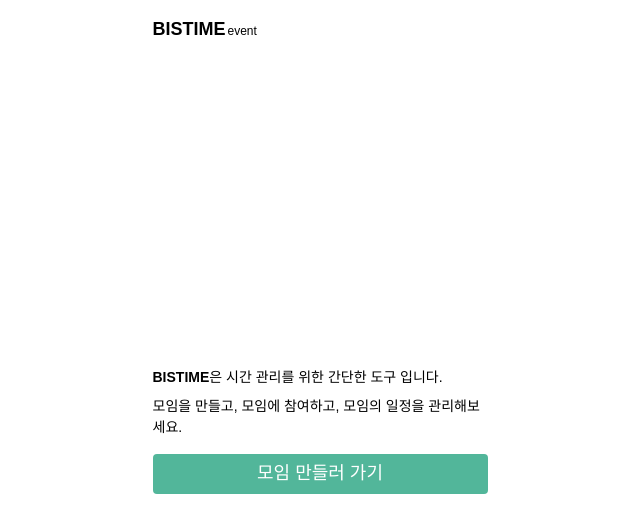
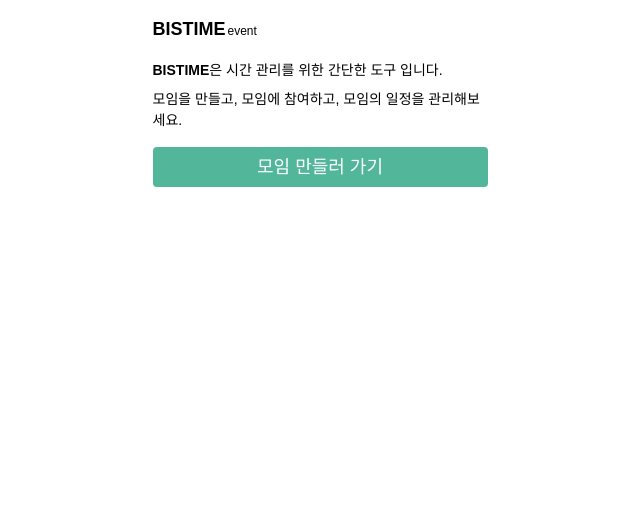
Before and after one commit to PI304/BisTime_Frontend, a Next.js app: page / in a window 1280 px wide. Shown: the top 532 px of the page, without its empty margins (320-960 px from the left). Built offline with nearby package versions, Linux system fonts and the light colour scheme; a web font is replaced by a local one.

Commit message:
design : layout min-h-screen

```diff
--- a/src/components/common/Layout/Layout.tsx
+++ b/src/components/common/Layout/Layout.tsx
@@ -5,6 +5,8 @@
 
 export default function Layout({ children, className }: LayoutProps) {
   return (
-    <div className={`w-full h-screen px-5 pt-15 ${className}`}>{children}</div>
+    <div className={`w-full min-h-screen px-5 pt-15 py-10 ${className}`}>
+      {children}
+    </div>
   );
 }
```
